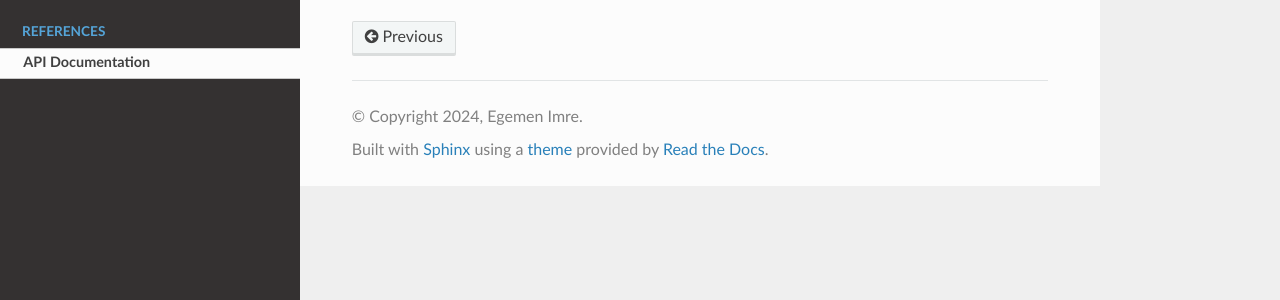
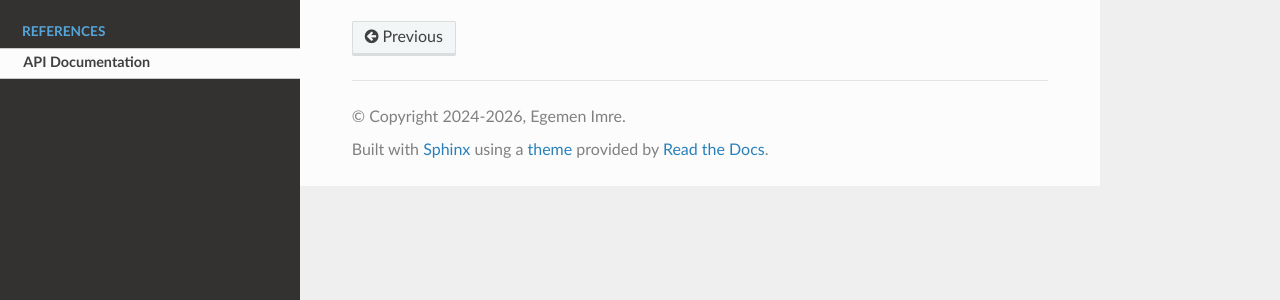
Before and after one commit to egemenimre/opticks, a Sphinx documentation site: the page built from docs/api_index.md, in a window 1280 px wide. Shown: the part 311-611 px from the top of the page. Built offline with Sphinx 7.4.7 and the Read the Docs theme 3.1.0, drawn with Linux system fonts in a browser that asks for light colours; pages that are not in the unit, such as notebooks, are missing from menus; part of the change alters nothing that is shown.

```diff
--- a/docs/conf.py
+++ b/docs/conf.py
@@ -18,15 +18,14 @@ sys.path.insert(0, os.path.abspath(".."))
 # -- Project information -----------------------------------------------------
 
 project = "opticks"
-copyright = "2024, Egemen Imre"
+copyright = "2024-2026, Egemen Imre"
 author = "Egemen Imre"
 
-# Version Info
-# ------------
-# The short X.Y version.
-version = "0.0.1"
-# The full version, including alpha/beta/rc tags.
-release = "0.0.1"
+# Version Info - read dynamically from the package
+from opticks import __version__  # noqa: E402
+
+version = __version__
+release = __version__
 
 # -- General configuration ---------------------------------------------------
 # By default, highlight as Python 3.
@@ -77,20 +76,12 @@ napoleon_use_rtype = False
 # convert the type definitions in the docstrings as references.
 napoleon_preprocess_types = True
 
-# -- Options for numpydoc -------------------------------------------------
-
-numpydoc_show_class_members = False
-
-
 # -- Options for HTML output -------------------------------------------------
 
 # The theme to use for HTML and HTML Help pages.  See the documentation for
 # a list of builtin themes.
 
 html_theme = "sphinx_rtd_theme"
-html_theme_path = [
-    "_themes",
-]
 
 # Add any paths that contain custom static files (such as style sheets) here,
 # relative to this directory. They are copied after the builtin static files,
@@ -104,7 +95,8 @@ intersphinx_mapping = {
     "python": ("https://docs.python.org/3", None),
     "numpy": ("https://numpy.org/doc/stable/", None),
     "scipy": ("https://docs.scipy.org/doc/scipy/", None),
-    # currently not needed    "matplotlib": ("https://matplotlib.org/stable/", None),
+    "astropy": ("https://docs.astropy.org/en/stable/", None),
+    "matplotlib": ("https://matplotlib.org/stable/", None),
 }
 
 # -- Options for nbsphinx -------------------------------------------------
@@ -115,7 +107,7 @@ else:
     nbsphinx_execute = "always"
 
 # Controls when a cell will time out (defaults to 30; use -1 for no timeout):
-nbsphinx_timeout = 1000
+nbsphinx_timeout = 100
 
 # -- Options for autosummary and autodoc ------------------------------------------
 
@@ -148,7 +140,7 @@ myst_enable_extensions = [
 ]
 
 myst_substitutions = {
-    "pint_quantity": "[`Quantity`](https://pint.readthedocs.io/en/stable/api/base.html#pint.Quantity)",
+    "astropy_quantity": "[`Quantity`](https://docs.astropy.org/en/stable/api/astropy.units.Quantity.html)",
 }
 
 # Render all links (including html) as external. Prevents download of marimo htmls.
@@ -178,7 +170,7 @@ myst_all_links_external = True
 # -- Options for hoverxref -------------------------------------------
 hoverxref_auto_ref = True
 hoverxref_mathjax = True
-hoverxref_intersphinx = ["numpy", "scipy", "matplotlib", "prysm", "pint"]
+hoverxref_intersphinx = ["numpy", "scipy", "astropy", "matplotlib"]
 
 # -- Options for copybutton -------------------------------------------
 
```
